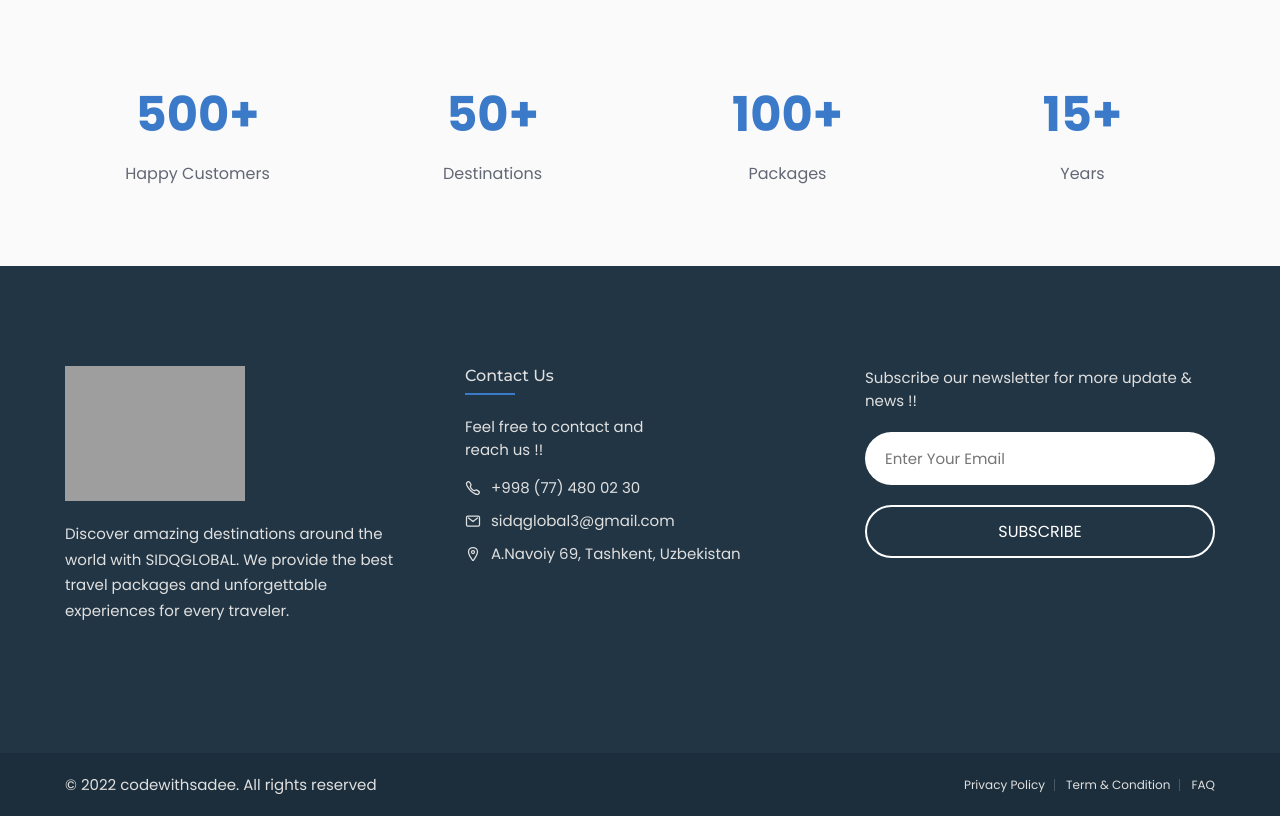
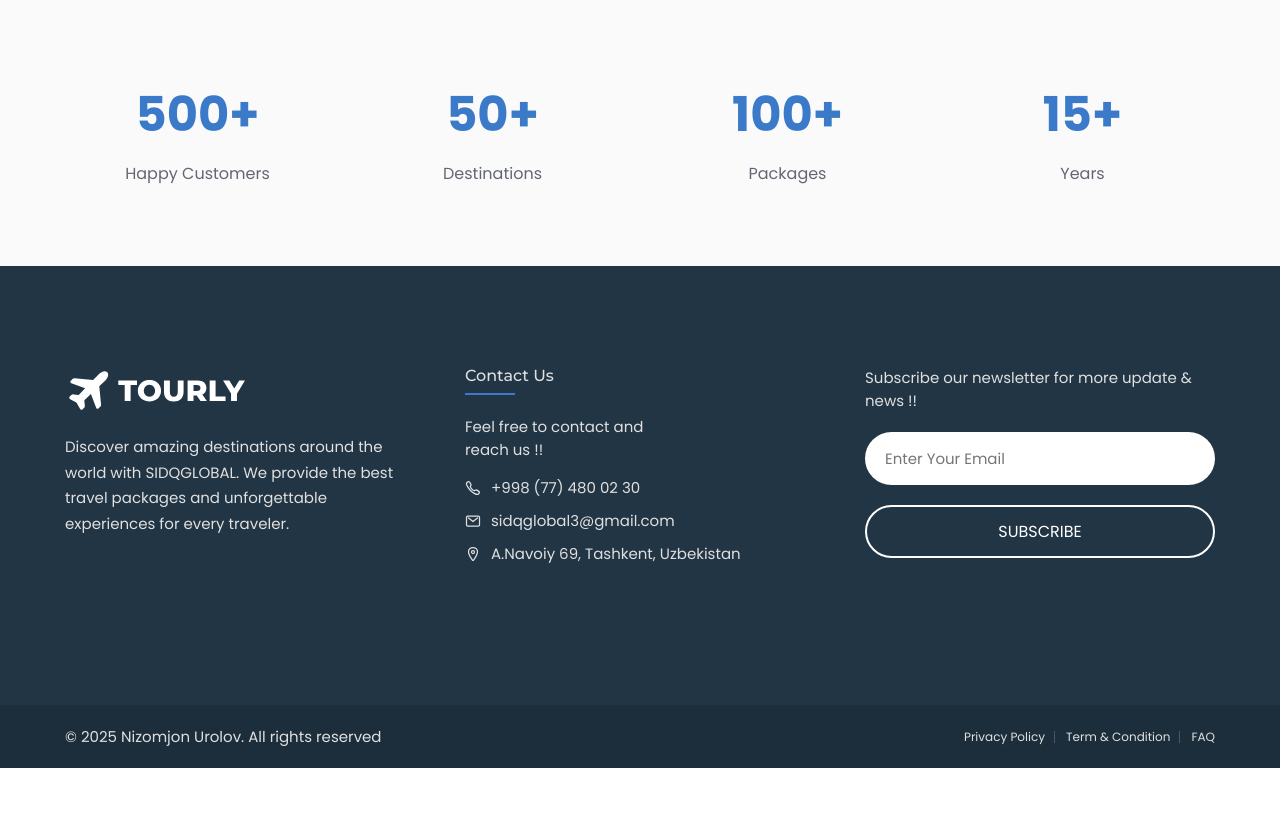
Before and after one commit to urolovforever/travel-site, a Django app: page /en/about/ in a window 1280 px wide. Shown: the part 1037-1853 px from the top of the page. After the commit the page ends 1805 px from the top, so only its background shows below. Run offline with Django 4.2, Linux system fonts and the light colour scheme; grey boxes are pictures that could not be loaded.

Commit message:
base changed

```diff
--- a/templates/base.html
+++ b/templates/base.html
@@ -169,7 +169,7 @@
 
         <div class="footer-brand">
           <a href="#" class="logo">
-            <img src="{% static 'images/logo.svg' %}" alt="Tourly logo">
+            <img src="{% static 'images/logo1.svg' %}" alt="Tourly logo">
           </a>
 
           <p class="footer-text">
@@ -227,7 +227,7 @@
       <div class="container">
 
         <p class="copyright">
-          &copy; 2022 <a href="">codewithsadee</a>. {% trans "All rights reserved" %}
+          &copy; 2025 <a href="https://www.nizomjonurolov.uz/">Nizomjon Urolov</a>. {% trans "All rights reserved" %}
         </p>
 
         <ul class="footer-bottom-list">
--- a/templates/tour/gallery.html
+++ b/templates/tour/gallery.html
@@ -24,7 +24,7 @@
 
     <div class="gallery-grid">
       {% for image in images %}
-        <div class="gallery-item">
+        <div class="gallery-item1">
           <div class="gallery-card">
             <img
               src="{{ image.image.url }}"
```
